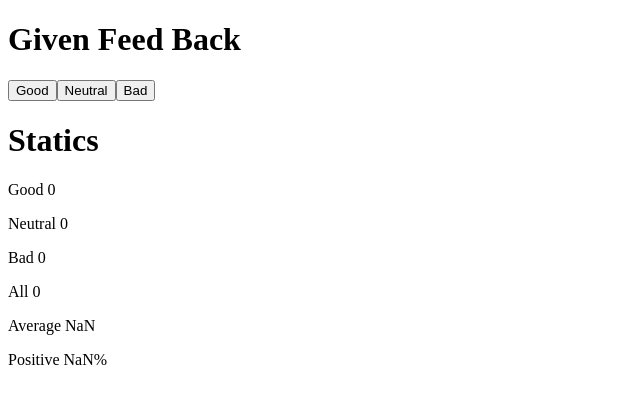
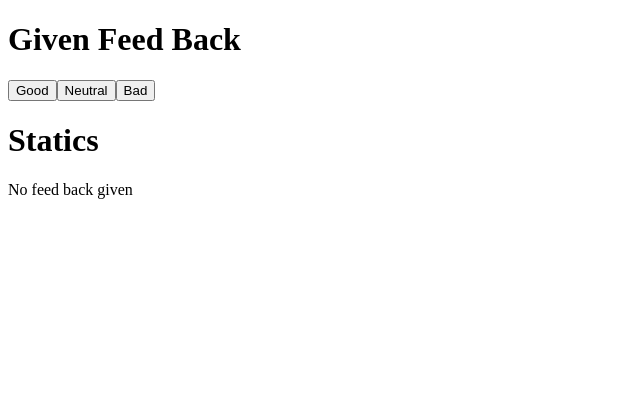
Before and after one commit to Hamze94/fullstackopen.com, a React (Vite) app in the folder part1/unicafe/: page / in a window 1280 px wide. Shown: the top 404 px of the page, without its empty margins (0-640 px from the left). Built offline with nearby package versions, Linux system fonts and the light colour scheme.

Commit message:
1.9: unicafe step 4

```diff
--- a/part1/unicafe/src/App.jsx
+++ b/part1/unicafe/src/App.jsx
@@ -1,5 +1,13 @@
 import { useState } from 'react'
 const Statics = ({ good, neutral, bad, totalFeedBack, averageFeedback, positiveFeedback }) => {
+  if (totalFeedBack === 0) {
+    return (
+      <>
+        <h1>Statics</h1>
+        <p>No feed back given</p>
+      </>
+    )
+  }
   return (
     <>
       <h1>Statics</h1>
@@ -29,6 +37,7 @@ const App = () => {
       <button onClick={handleGood}>Good</button>
       <button onClick={handleNeutral}>Neutral</button>
       <button onClick={handleBad}>Bad</button>
+
       <Statics {...{ good, neutral, bad, totalFeedBack, averageFeedback, positiveFeedback }} />
 
     </>
```
